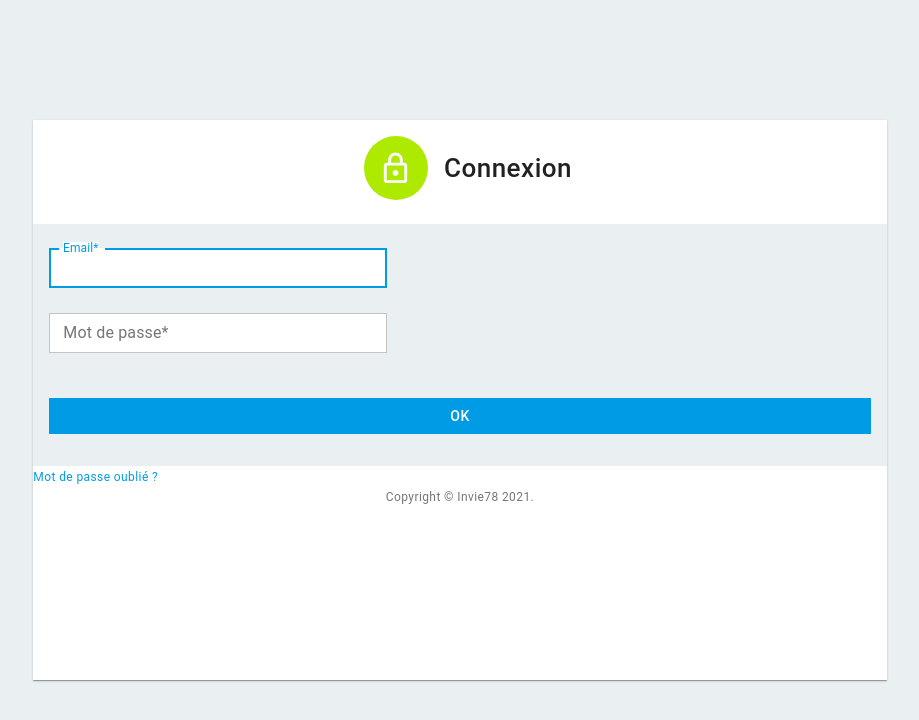
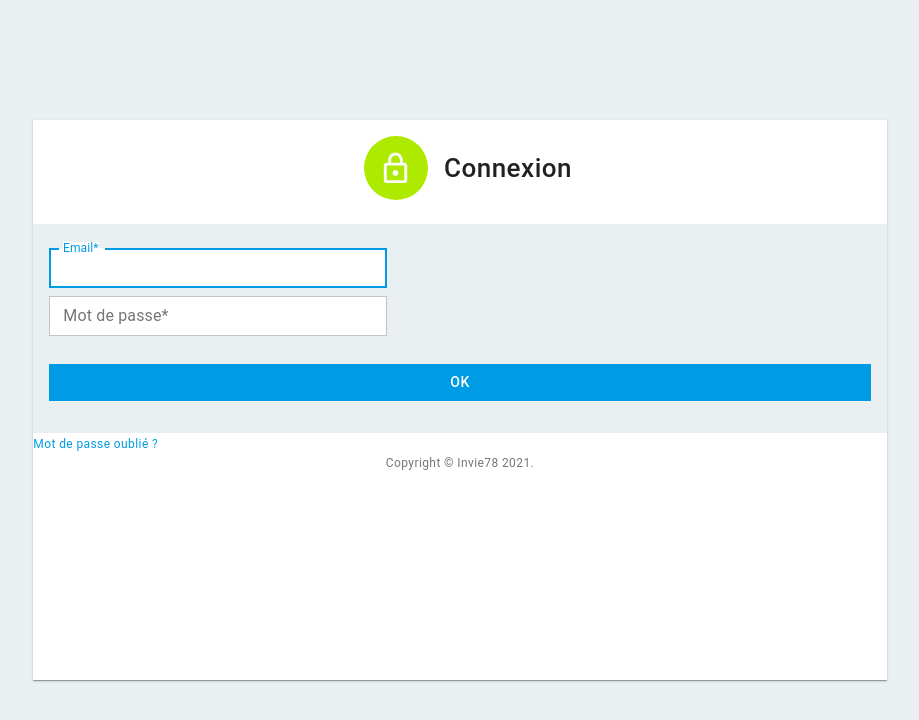
Before and after one commit to zipang/next-materialui-dashboard, a Next.js app: page /admin in a window 1280 px wide. Shown: the top 720 px of the page, without its empty margins (180-1099 px from the left). Built offline with nearby package versions, Linux system fonts and the light colour scheme.

Commit message:
Fixed : parsing of the error object

```diff
--- a/src/components/forms/Input.js
+++ b/src/components/forms/Input.js
@@ -1,4 +1,4 @@
-import React, { useState, createRef, useEffect, useLayoutEffect } from "react";
+import React, { useState, createRef, useLayoutEffect } from "react";
 import {
 	TextField,
 	Input as MaterialInput,
@@ -11,6 +11,7 @@ import {
 } from "@material-ui/core";
 import { useRifm } from "rifm";
 import { useFormContext } from "react-hook-form";
+import { getProperty } from "@lib/utils/NestedObjects";
 
 const _BASE_INPUT_STYLES = {
 	variant: "outlined",
@@ -47,7 +48,8 @@ const Text = ({
 }) => {
 	// Find the parent form to register our input
 	const inputRef = createRef();
-	const { register, unregister, errors, watch, setValue, trigger } = useFormContext();
+	const { register, errors, watch, setValue, trigger } = useFormContext();
+	const errorMessage = getProperty(errors, `${name}.message`, "");
 	const mergedProps = { ..._BASE_INPUT_STYLES, ...moreProps };
 
 	// Pass the required attribute to the validation object
@@ -57,15 +59,15 @@ const Text = ({
 	register(name, validation);
 	const onChange = (evt) => {
 		setValue(name, (value = evt.target.value));
-		if (errors[name]) trigger();
+		if (errorMessage) trigger();
 	};
 	let value = watch(name) || "";
 
 	useLayoutEffect(() => {
-		console.log(`Re-rendering ${name} input. Errors : ${JSON.stringify(errors)}`);
+		console.log(`Re-rendering ${name} input. Error : ${errorMessage}`);
 		value = watch(name) || "";
-		if (errors[name]) {
-			console.log(`We've got an error on ${name} try to focus..`);
+		if (errorMessage) {
+			console.log(`We've got an error on ${name} (${errorMessage}) try to focus..`);
 			inputRef.current.focus();
 		}
 		// return () => unregister(name);
@@ -80,10 +82,10 @@ const Text = ({
 			value={value}
 			label={label}
 			onChange={onChange}
-			error={Boolean(errors[name])}
+			error={Boolean(errorMessage)}
 			autoComplete={autoComplete ? "" : "off"}
 			autoFocus={autoFocus}
-			helperText={errors[name] ? errors[name].message : " "}
+			helperText={errorMessage}
 			inputProps={{
 				size
 			}}
@@ -112,6 +114,7 @@ export const Formatted = ({
 	// Find the parent form to register our input
 	const inputRef = createRef();
 	const { register, errors, watch, setValue, trigger } = useFormContext();
+	const errorMessage = getProperty(errors, `${name}.message`, "");
 	const mergedProps = { ..._BASE_INPUT_STYLES, ...moreProps };
 
 	// Pass the required attribute to the validation object
@@ -128,7 +131,7 @@ export const Formatted = ({
 	const onChange = (userInput) => {
 		setValue(name, (value = serialize(userInput)));
 		setDisplayedValues(format(userInput));
-		if (errors[name]) trigger();
+		if (errorMessage) trigger();
 	};
 	const rifmParams = {
 		value: displayedValue,
@@ -142,12 +145,9 @@ export const Formatted = ({
 	const rifm = useRifm(rifmParams);
 
 	useLayoutEffect(() => {
-		console.log(
-			`Re-rendering ${name} formatted input. Errors : ${JSON.stringify(errors)}`
-		);
 		value = watch(name) || "";
-		if (errors[name]) {
-			console.log(`We've got an error on ${name} try to focus..`);
+		if (errorMessage) {
+			console.log(`We've got an error on ${name} (${errorMessage}) try to focus..`);
 			inputRef.current.focus();
 		}
 		// return () => unregister(name);
@@ -163,8 +163,8 @@ export const Formatted = ({
 			label={label}
 			value={rifm.value}
 			onChange={rifm.onChange}
-			error={Boolean(errors[name])}
-			helperText={errors[name] ? errors[name].message : " "}
+			error={Boolean(errorMessage)}
+			helperText={errorMessage}
 			inputProps={{
 				size
 			}}
--- /dev/null
+++ b/src/lib/utils/NestedObjects.js
@@ -0,0 +1,18 @@
+/**
+ * Extract the property at the designed path
+ * @param {Object} source
+ * @param {String} path
+ * @param {Object} defaultValue
+ */
+export const getProperty = (source = {}, path = "", defaultValue) => {
+	const result = path
+		.split(/[,[\].]+?/)
+		.filter(Boolean)
+		.reduce(
+			(result, key) =>
+				result !== null && result !== undefined ? result[key] : result,
+			source
+		);
+
+	return result === undefined || result === source ? defaultValue : result;
+};
```
Also changed, not shown: src/components/forms/errors.js (deleted, +0 -7 lines).
